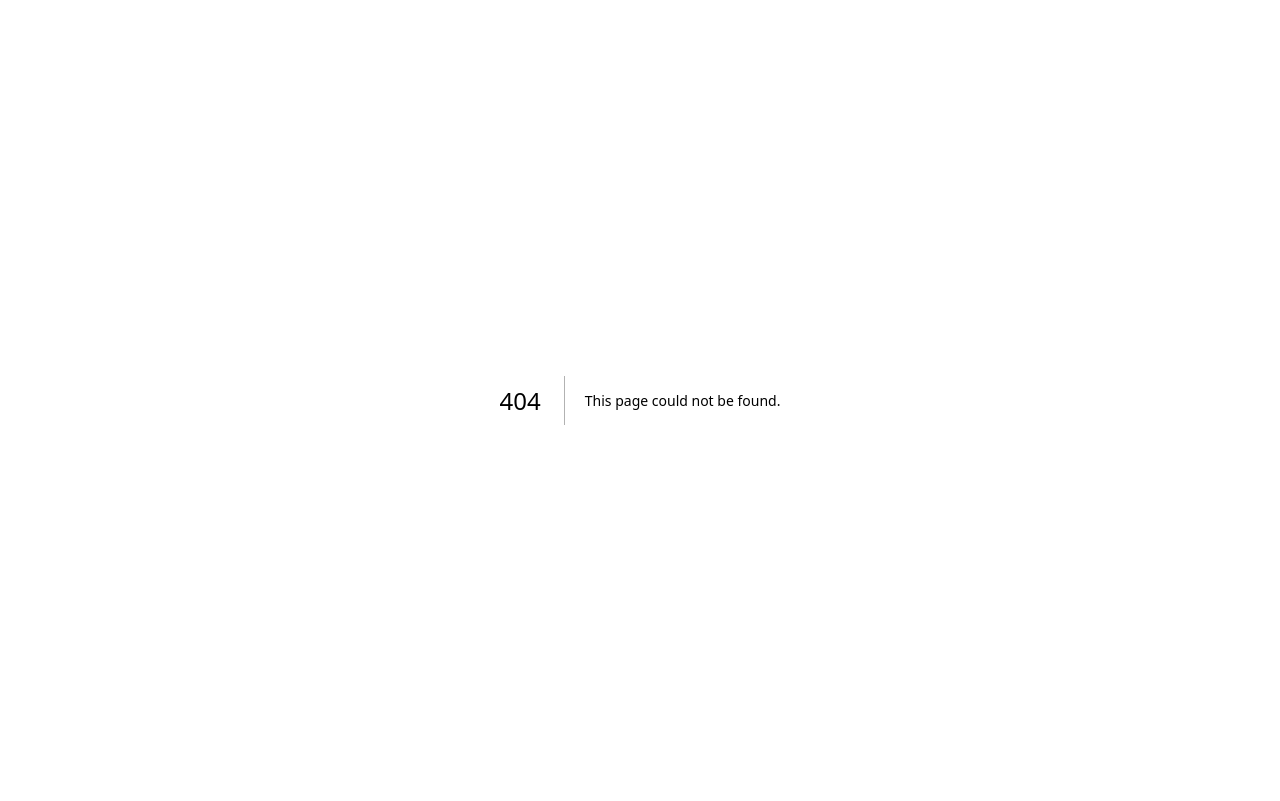
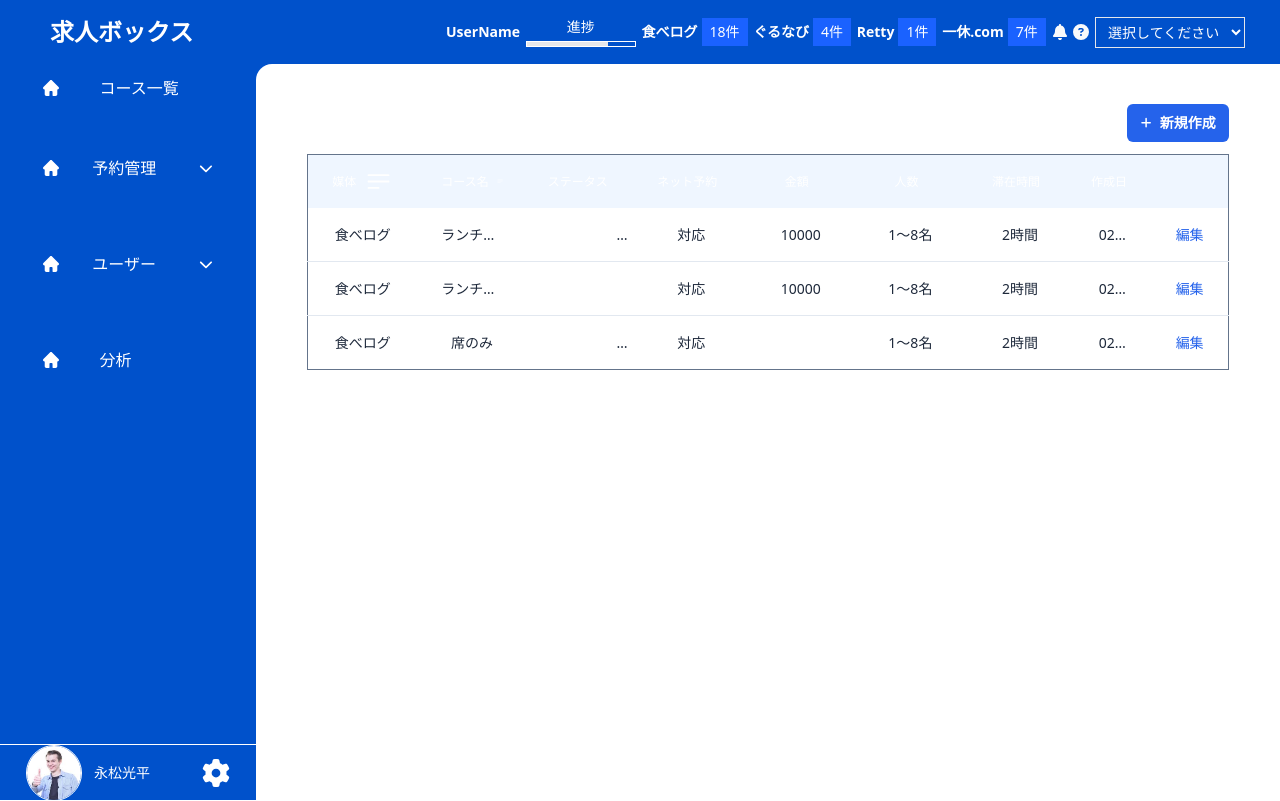
Before and after one commit to kouhei-github/reservation-admin-system, a Next.js app in the folder front/: page /courceList in a window 1280 px wide. Before the commit this address had no page. Built offline with nearby package versions, Linux system fonts and the light colour scheme.

Commit message:
コース一覧作成

```diff
--- /dev/null
+++ b/front/components/Button/NewCreateButton.tsx
@@ -0,0 +1,20 @@
+import { JSX } from "react";
+import PlusIcon from "@/styles/PlusIcon"
+import Button from "./parts/Button";
+import { buttonType } from "./parts/Button";
+
+const NewCreateButton = () => {
+
+    const newCreateButton: buttonType = {
+        icon: <PlusIcon className={"w-3 h-3"}/>,
+        text: "新規作成",
+        href: "#",
+        className: "bg-blue-600 text-white hover:bg-blue-500 relative z-10"
+    }
+
+    return(
+        <Button icon={newCreateButton.icon} text={newCreateButton.text} href={newCreateButton.href} className={newCreateButton.className} />
+    )
+}
+
+export default NewCreateButton
--- /dev/null
+++ b/front/components/Button/parts/Button.tsx
@@ -0,0 +1,22 @@
+import Link from "next/link";
+
+export type buttonType = {
+    icon: JSX.Element;
+    text: string;
+    href: string;
+    className: string
+}
+
+const Button = (props: buttonType) => {
+    return(
+        <Link
+            className={props.className + " py-2 px-3 inline-flex items-center gap-2 rounded-md border border-transparent font-semibold transition-all text-sm"}
+            href={props.href}
+        >
+            {props.icon}
+            {props.text}
+        </Link>
+    )
+}
+
+export default Button
--- /dev/null
+++ b/front/components/List/CourceList.tsx
@@ -0,0 +1,67 @@
+import TableHeader, { headerColumn } from "./parts/TableHeader";
+import TableBody, { bodyColumn } from "./parts/TableBody";
+import SortIcon from "@/styles/SortIcon";
+import StatusActiveIcon from "@/styles/StatusActiveIcon";
+import StatusStopIcon from "@/styles/StatusStopIcon";
+import Link from "next/link";
+
+const CourceList = () => {
+
+    const header: headerColumn= [
+        {width: "w-[10%]", text: "媒体", icon: <SortIcon />},
+        {width: "w-[10%]", text: "コース名", icon: <SortIcon />},
+        {width: "w-[10%]", text: "ステータス", icon: <SortIcon />},
+        {width: "w-[10%]", text: "ネット予約"},
+        {width: "w-[10%]", text: "金額"},
+        {width: "w-[10%]", text: "人数"},
+        {width: "w-[10%]", text: "滞在時間"},
+        {width: "w-[7%]", text: "作成日"},
+        {width: "w-[7%]", text: "" },
+    ]
+
+    const body: bodyColumn=[
+        [
+            {text: "食べログ"},
+            {text: "ランチコース"},
+            {text: "Active", element: <StatusActiveIcon />},
+            {text: "対応"},
+            {text: "10000"},
+            {text: "1～8名"},
+            {text: "2時間"},
+            {text: "02/01"},
+            {text: "編集", element: <Link className={"text-blue-600 hover:text-blue-800"} href="#">編集</Link>},
+        ],
+        [
+            {text: "食べログ"},
+            {text: "ランチコース"},
+            {text: "Active", element: <StatusStopIcon />},
+            {text: "対応"},
+            {text: "10000"},
+            {text: "1～8名"},
+            {text: "2時間"},
+            {text: "02/01"},
+            {text: "編集", element: <Link className={"text-blue-600 hover:text-blue-800"} href="#">編集</Link>},
+        ],
+        [
+            {text: "食べログ"},
+            {text: "席のみ"},
+            {text: "Active", element: <StatusActiveIcon />},
+            {text: "対応"},
+            {text: ""},
+            {text: "1～8名"},
+            {text: "2時間"},
+            {text: "02/01"},
+            {text: "編集", element: <Link className={"text-blue-600 hover:text-blue-800"} href="#">編集</Link>},
+        ]
+    ]
+
+
+    return (
+        <table className={"border border-slate-500 text-2xl text-center table-fixed w-full"}>
+            <TableHeader headerColumn={header} />
+            <TableBody bodyRow={body} />
+        </table>
+    )
+}
+
+export default CourceList
--- /dev/null
+++ b/front/components/List/parts/TableBody.tsx
@@ -0,0 +1,31 @@
+import {JSX} from "react"
+import { CustomOmit, Filter } from "@/utils/customConvinienseType";
+
+export type bodyBaseColumn = {
+    text: string;
+    element: JSX.Element;
+}
+
+export type bodyColumn = Array<Array<CustomOmit<bodyBaseColumn, "element">  & {element?: Filter<bodyBaseColumn, "element">}>>;
+
+const TableBody = (props: {bodyRow:bodyColumn}) => {
+    const {bodyRow} = props
+    return(
+        <tbody className={"divide-y divide-slate-200 dark:divide-slate-700"}>
+            {bodyRow.map((row, r) => (
+                <tr key={r} className={"hover:bg-blue-100 dark:hover:bg-slate-200"}>
+                    {row.map((column, c) => (
+                        <td key={c} className={"px-6 py-4 whitespace-nowrap text-sm font-medium text-slate-800 truncate"}>
+                            {typeof column.element === "undefined" ?
+                                (column.text):
+                                (column.element)
+                            }
+                        </td>
+                    ))}
+                </tr>
+            ))}
+        </tbody>
+    )
+}
+
+export default TableBody
--- /dev/null
+++ b/front/components/List/parts/TableHeader.tsx
@@ -0,0 +1,32 @@
+import { CustomOmit, Filter } from "@/utils/customConvinienseType";
+
+export type headerColumnBase = {
+    width: string;
+    text: string;
+    icon: JSX.Element
+}
+export type headerColumn = Array<CustomOmit<headerColumnBase, "icon">  & {icon?: Filter<headerColumnBase, "icon">}>;
+
+const TableHeader = (props: {headerColumn:headerColumn}) => {
+    const {headerColumn} = props
+    return(
+        <thead className={"bg-blue-50 dark:bg-neutral-600"}>
+            <tr>
+                {headerColumn.map((column, idx) => (
+                    <th key={idx} scope="col" className= {column.width + " px-6 py-3 text-center text-xs font-medium text-white uppercase truncate"}>
+                        <div className={"flex mx-auto justify-center items-center"}>
+                            <p className={"pr-2"}>{column.text}</p>
+                            {typeof column.icon !== "undefined" &&
+                                (column.icon)
+                            }
+                        </div>
+                    </th>
+                ))}
+            </tr>
+        </thead>
+    )
+
+
+}
+
+export default TableHeader
--- /dev/null
+++ b/front/pages/courceList/index.tsx
@@ -0,0 +1,49 @@
+import Header from "@/components/Dashbord/Header";
+import ApplicationForm from '@/components/Form/ApplicationForm'
+import {myFormContext, useMyFormContext} from '@/utils/formContext'
+import SideBarDetox from "@/components/Dashbord/SideBarDetox";
+import UserProfile from "@/components/Dashbord/SideBar/UserProfile";
+import CourceList from "@/components/List/CourceList";
+import NewCreateButton from "@/components/Button/NewCreateButton";
+
+export type LoginUserProfileType = {
+    name: string,
+    image?: string,
+    isAdmin: boolean
+}
+
+
+
+export default function Home() {
+    const customCtx = useMyFormContext();
+
+    const user: LoginUserProfileType = { name: "永松光平", image: "/people.jpg", isAdmin: false }
+    return (
+        <div className={"min-h-screen"}>
+            <div className={"flex h-[8vh]"}>
+                <Header />
+            </div>
+
+            <div className={"flex h-[92vh] w-full bg-[rgb(0,81,203)]"}>
+                <div className={"w-1/5 h-full text-white text-center bg-[rgb(0,81,203)]"}>
+                    <div className={"h-[85vh] overflow-y-scroll"}>
+                        <SideBarDetox />
+                    </div>
+                    <div className={"h-[7vh] flex items-center justify-center border-t border-white"}>
+                        <UserProfile name={user.name} image={typeof user.image === "undefined" ? "" : user.image} />
+                    </div>
+                </div>
+                <div className={"w-4/5 h-full overflow-y-scroll bg-white rounded-tl-2xl"}>
+                    <div className={"w-[90%] mx-auto"}>
+                        <div className={"text-end mt-10"}>
+                            <NewCreateButton />
+                        </div>
+                        <div className={"mt-3"}>
+                            <CourceList />
+                        </div>
+                    </div>
+                </div>
+            </div>
+        </div>
+    )
+}
--- /dev/null
+++ b/front/styles/PlusIcon.tsx
@@ -0,0 +1,10 @@
+const PlusIcon = (props: {className: string}) => {
+    return (
+        <svg className= {props.className} xmlns="http://www.w3.org/2000/svg" width="16" height="16" viewBox="0 0 16 16" fill="none">
+            <path d="M2.63452 7.50001L13.6345 7.5M8.13452 13V2" stroke="currentColor" strokeWidth="2" strokeLinecap="round"/>
+        </svg>
+    );
+}
+
+
+export default PlusIcon
--- /dev/null
+++ b/front/styles/SortIcon.tsx
@@ -0,0 +1,9 @@
+const SortIcon = () => {
+    return(
+        <svg className="w-5 cursor-pointer" fill="none" stroke="currentColor" strokeWidth="1.5" viewBox="0 0 24 24" xmlns="http://www.w3.org/2000/svg" aria-hidden="true">
+            <path strokeLinecap="round" strokeLinejoin="round" d="M3.75 6.75h16.5M3.75 12h16.5m-16.5 5.25H12"></path>
+        </svg>
+    )
+}
+
+export default SortIcon
--- /dev/null
+++ b/front/styles/StatusActiveIcon.tsx
@@ -0,0 +1,12 @@
+const StatusActiveIcon = () => {
+    return(
+        <span className= {" text-white inline-flex items-center gap-1.5 py-0.5 px-2 rounded-full text-xs font-medium bg-green-100 dark:bg-green-700"}>
+            <svg className="w-2.5 h-2.5" xmlns="http://www.w3.org/2000/svg" width="16" height="16" fill="currentColor" viewBox="0 0 16 16">
+                <path d="M16 8A8 8 0 1 1 0 8a8 8 0 0 1 16 0zm-3.97-3.03a.75.75 0 0 0-1.08.022L7.477 9.417 5.384 7.323a.75.75 0 0 0-1.06 1.06L6.97 11.03a.75.75 0 0 0 1.079-.02l3.992-4.99a.75.75 0 0 0-.01-1.05z"/>
+            </svg>
+            Active
+        </span>
+    )
+}
+
+export default StatusActiveIcon
--- /dev/null
+++ b/front/styles/StatusStopIcon.tsx
@@ -0,0 +1,12 @@
+const StatusStopIcon = () => {
+    return(
+        <span className= {"text-white inline-flex items-center gap-1.5 py-0.5 px-2 rounded-full text-xs font-medium bg-red-100 dark:bg-red-700 "}>
+            <svg className="w-2.5 h-2.5" xmlns="http://www.w3.org/2000/svg" width="16" height="16" fill="currentColor" viewBox="0 0 16 16">
+                <path d="M8.982 1.566a1.13 1.13 0 0 0-1.96 0L.165 13.233c-.457.778.091 1.767.98 1.767h13.713c.889 0 1.438-.99.98-1.767L8.982 1.566zM8 5c.535 0 .954.462.9.995l-.35 3.507a.552.552 0 0 1-1.1 0L7.1 5.995A.905.905 0 0 1 8 5zm.002 6a1 1 0 1 1 0 2 1 1 0 0 1 0-2z"/>
+            </svg>
+            stop
+        </span>
+    )
+}
+
+export default StatusStopIcon
```
